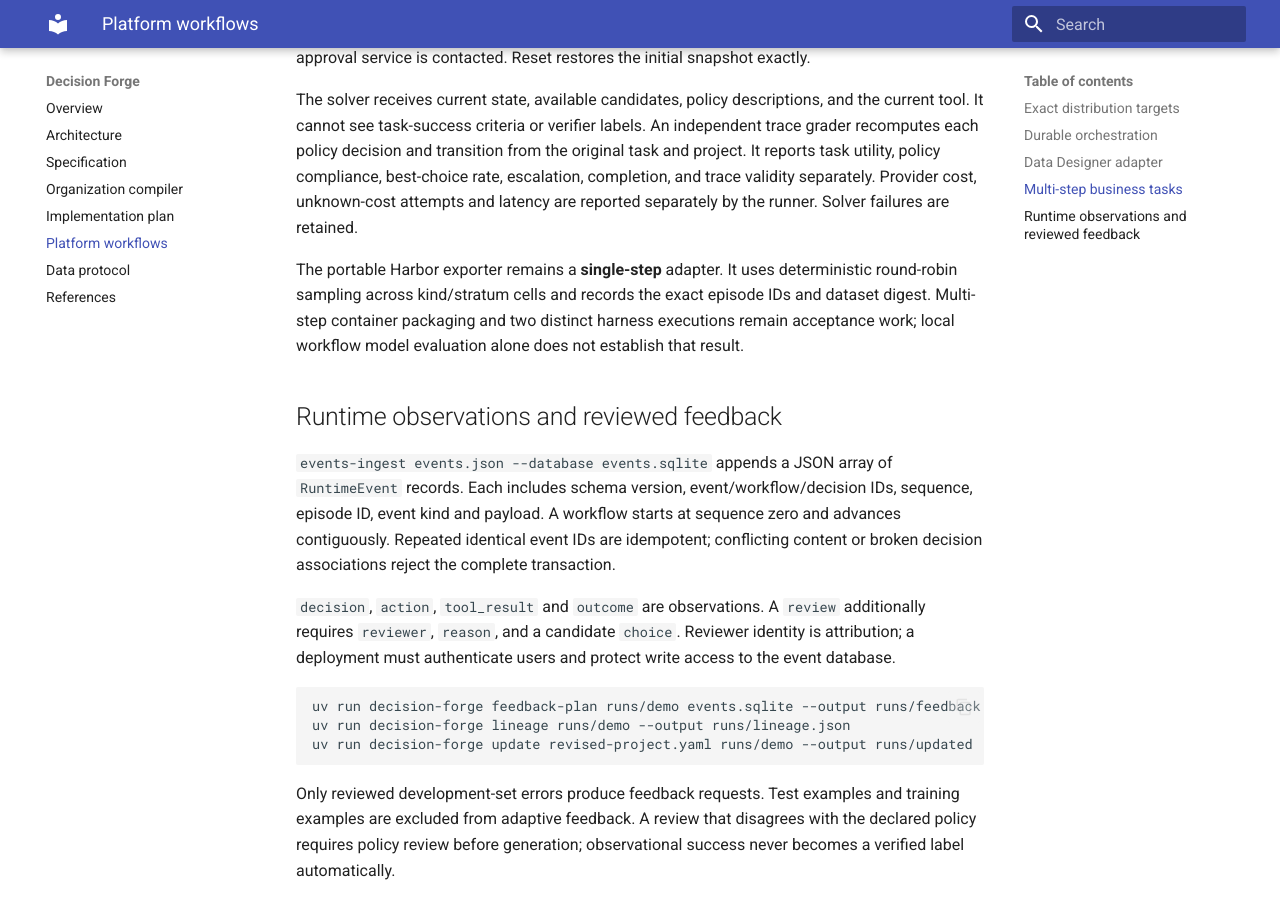
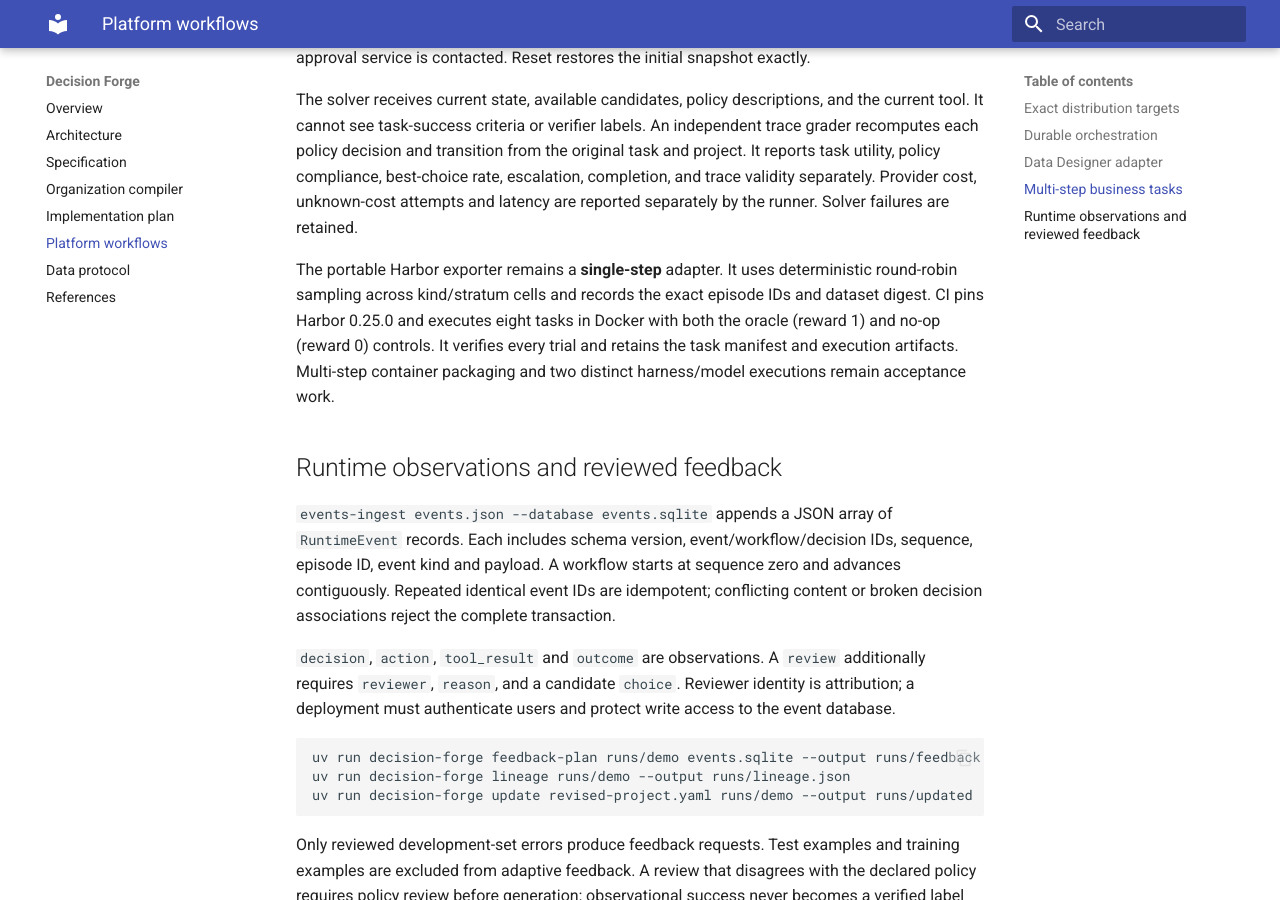
Before and after one commit to Juneo-Lab/decision-forge, an MkDocs documentation site: the page built from docs/platform-workflows.md, in a window 1280 px wide and 900 px high, scrolled down 2130 px. Built offline with MkDocs 1.6.1 and Material for MkDocs 9.7.7, drawn with Linux system fonts in a browser that asks for light colours.

```diff
--- a/docs/platform-workflows.md
+++ b/docs/platform-workflows.md
@@ -95,9 +95,10 @@ compliance, best-choice rate, escalation, completion, and trace validity separat
 unknown-cost attempts and latency are reported separately by the runner. Solver failures are retained.
 
 The portable Harbor exporter remains a **single-step** adapter. It uses deterministic round-robin
-sampling across kind/stratum cells and records the exact episode IDs and dataset digest. Multi-step
-container packaging and two distinct harness executions remain acceptance work; local workflow
-model evaluation alone does not establish that result.
+sampling across kind/stratum cells and records the exact episode IDs and dataset digest. CI pins
+Harbor 0.25.0 and executes eight tasks in Docker with both the oracle (reward 1) and no-op
+(reward 0) controls. It verifies every trial and retains the task manifest and execution artifacts.
+Multi-step container packaging and two distinct harness/model executions remain acceptance work.
 
 ## Runtime observations and reviewed feedback
 
```
Also changed, not shown: CHANGELOG.md (+2 -0 lines), ROADMAP.md (+2 -2 lines), experiments/2026-10-workflows/README.md (+8 -0 lines), 3 other files.
